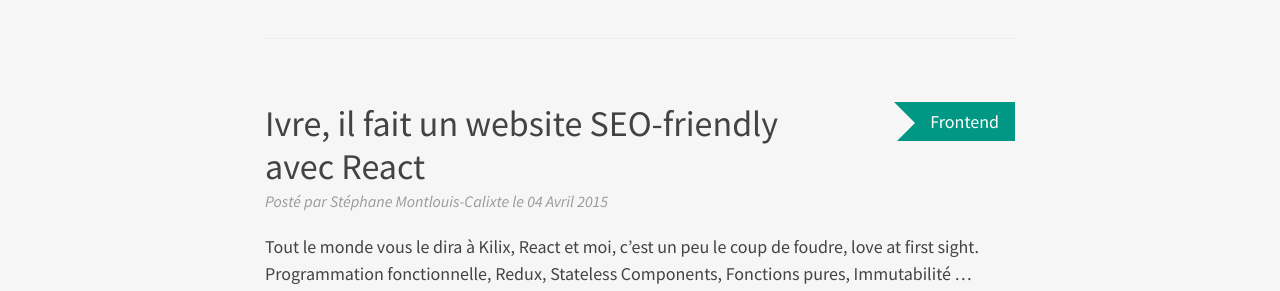
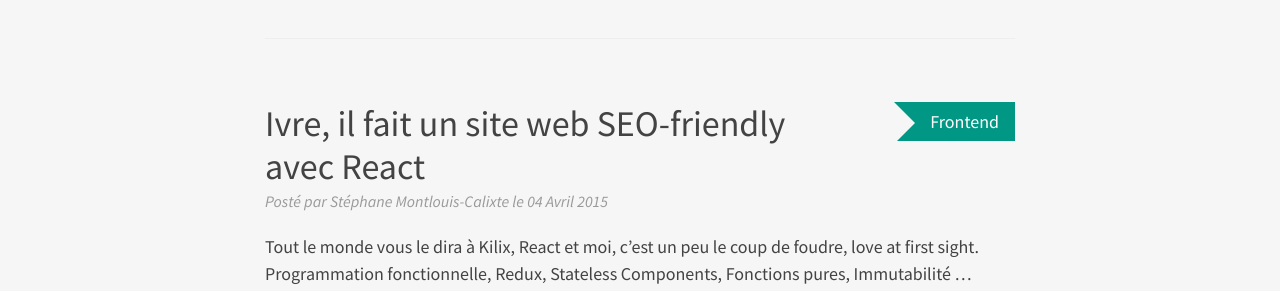
Before and after one commit to Kilix/Kilix.github.io, a Jekyll site: the page built from blog/tag/react.md, in a window 1280 px wide and 900 px high, scrolled down 990 px. Shown: the part 159-450 px from the top of the window. Built offline with Jekyll 4.4.1, drawn with Linux system fonts in a browser that asks for light colours; nearby versions of some CDN libraries; Markdown is read by kramdown in place of the engine named in the settings; comment, search, counter and statistics services are not loaded.

Commit message:
Obvious augustinLF is obvious

```diff
--- a/_posts/2016-04-04-react-une-salade-et-des-pokemon.md
+++ b/_posts/2016-04-04-react-une-salade-et-des-pokemon.md
@@ -1,6 +1,6 @@
 ---
 layout: post
-title:  "Ivre, il fait un website SEO-friendly avec React"
+title:  "Ivre, il fait un site web SEO-friendly avec React"
 description: "Ou quelles sont les problématiques d'un site éditorial avec React"
 header-img: "img/salade.jpeg"
 date:   2015-04-04 17:00:00
```
